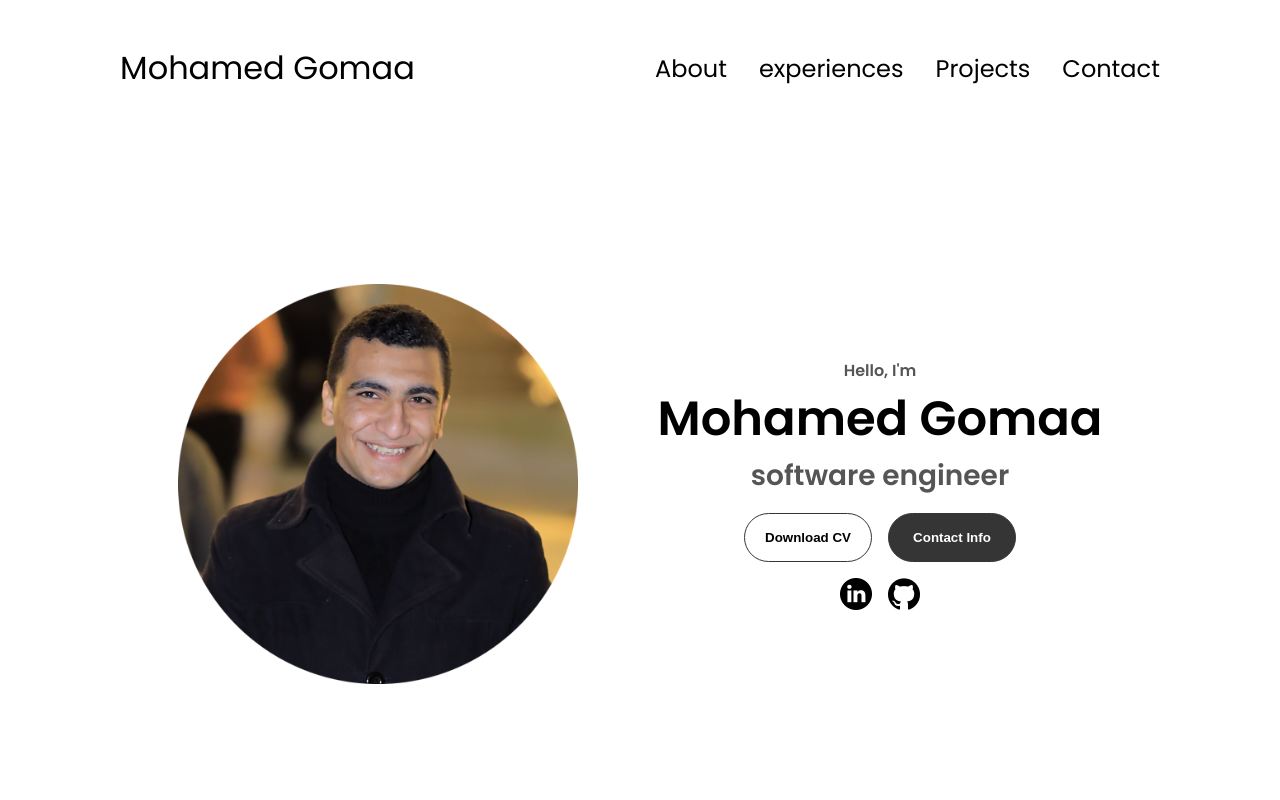
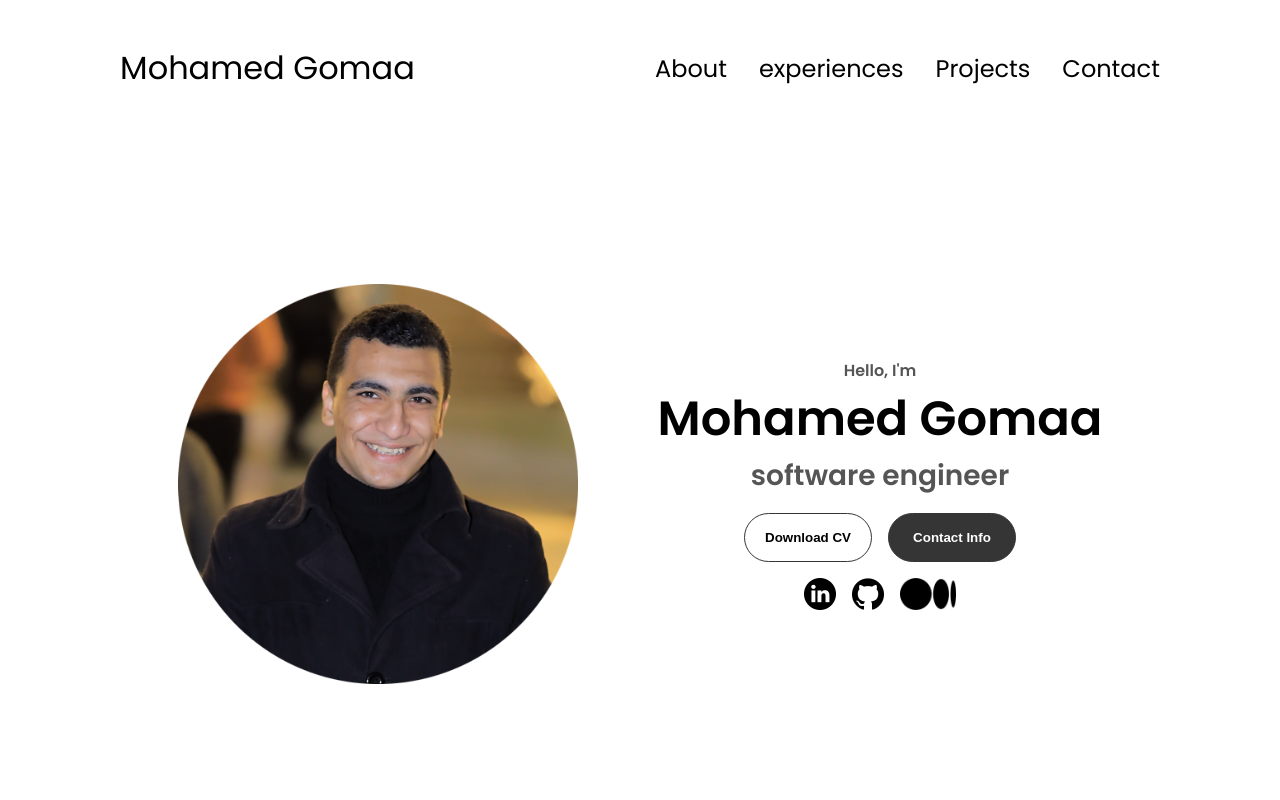
Before and after one commit to mo7amedgom3a/mo7amedgom3a.github.io, a plain HTML site: page index.html in a window 1280 px wide. Shown: the top 800 px of the page. Drawn offline with Linux system fonts and the light colour scheme.

```diff
--- a/index.html
+++ b/index.html
@@ -5,9 +5,10 @@
     <meta http-equiv="X-UA-Compatible" content="IE=edge" />
     <meta name="viewport" content="width=device-width, initial-scale=1.0">
 
-    <title>mo7a medgom3a</title>
+    <title>mo7amed gom3a</title>
     <link rel="stylesheet" href="/./css/style.css"/>
     <link rel="stylesheet" href="/./css/mediaqueries.css" />
+    <link rel="icon" type="image/x-icon" href="/assets/favicon.ico">
   </head>
   <body>
     <nav id="desktop-nav">
@@ -68,6 +69,12 @@
             alt="My Github profile"
             class="icon"
             onclick="location.href='https://github.com/mo7amedgom3a'"
+          />
+          <img
+            src="/assets/medium-icon.png"
+            alt="My Medium profile"
+            class="icon"
+            onclick="location.href='https://mo7amedgom3a.medium.com/'"
           />
         </div>
       </div>
```
Also changed, not shown: assets/favicon.ico (added), assets/medium-icon.png (added).
